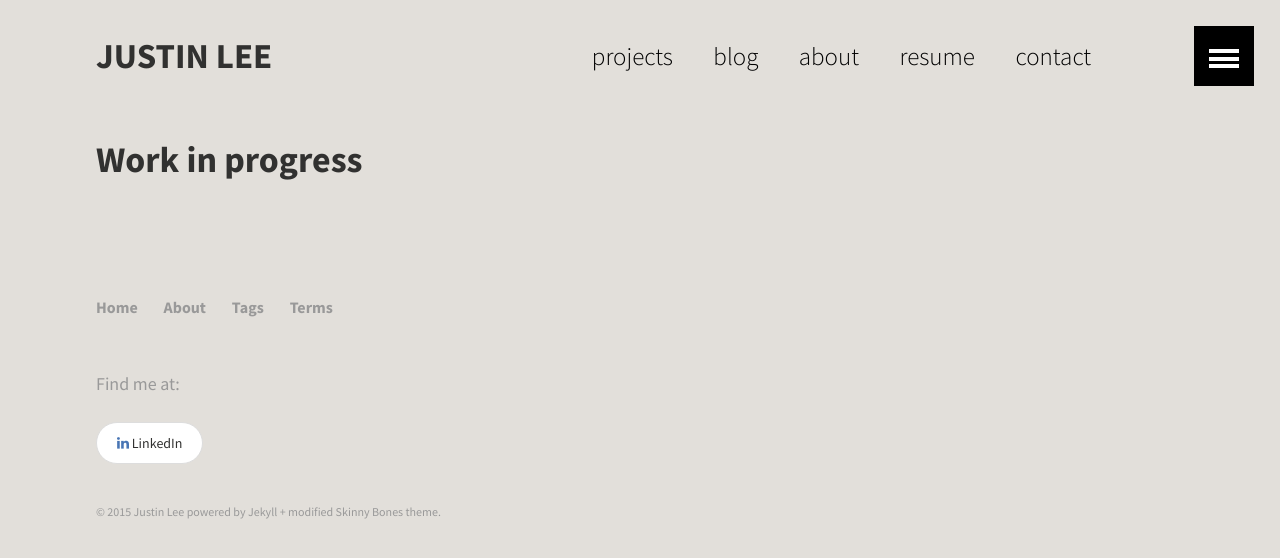
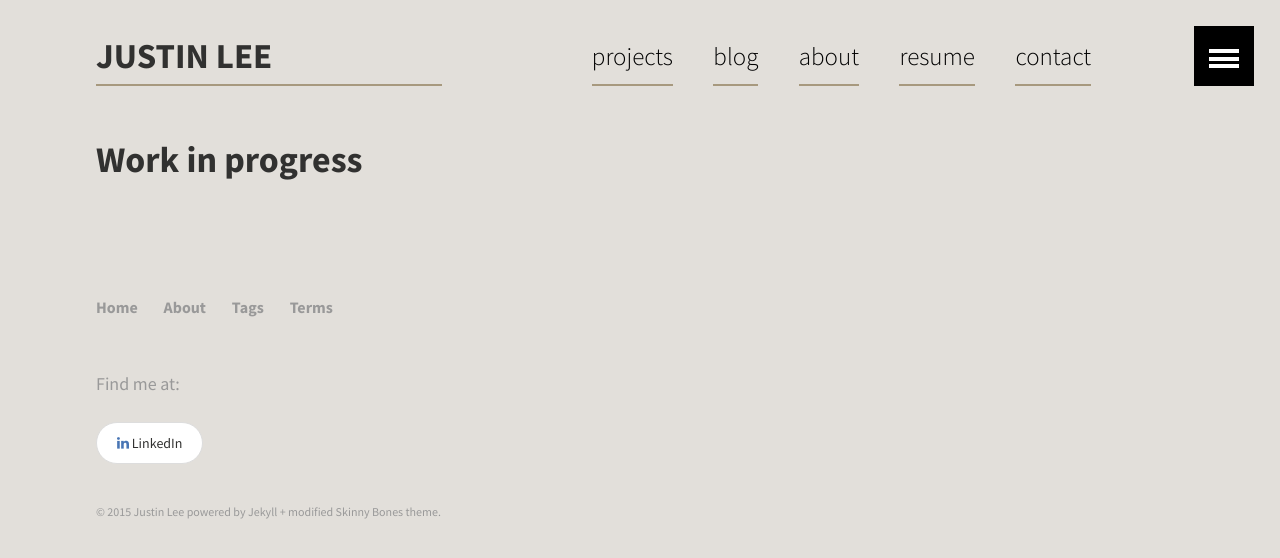
Before and after one commit to pengineered/pengineered.github.io, a Jekyll site: the page built from projects/projects.md, in a window 1280 px wide. Shown: the top 558 px of the page. Built offline with Jekyll 4.4.1, drawn with Linux system fonts in a browser that asks for light colours.

Commit message:
freaking underscore man

```diff
--- a/_sass/_linkstags.scss
+++ b/_sass/_linkstags.scss
@@ -14,7 +14,7 @@
 }
 
 /* Generic links */
-.wrap>.inner_wrap a{
+.inner-wrap a{
 	@include transition(color 0.6s, background 0.6s);
 	&:hover,
 	&:active{
```
